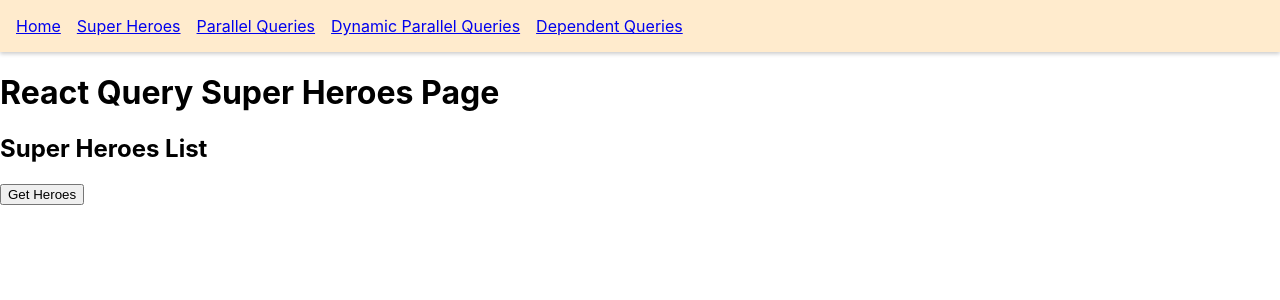
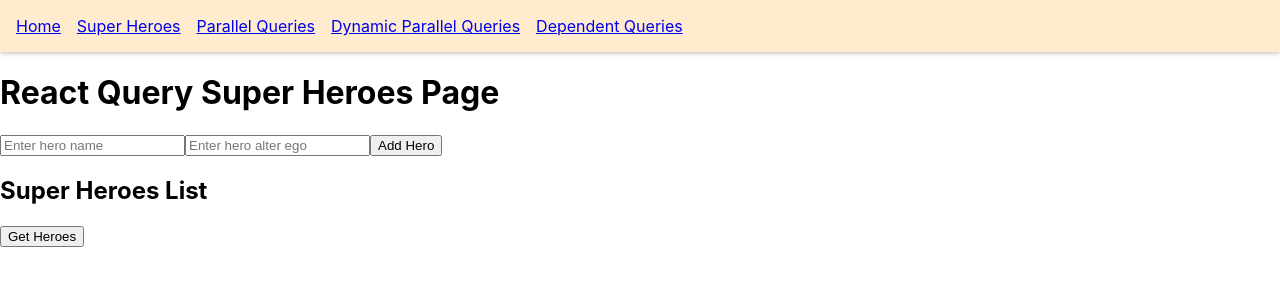
Before and after one commit to Nikola0790/React-query, a React (Create React App) app: page /rq-super-heroes in a window 1280 px wide. Shown: the top 300 px of the page. Built offline with nearby package versions, Linux system fonts and the light colour scheme.

Commit message:
Added mutation funcionality

```diff
--- a/src/components/RQSuperHeroesPage.js
+++ b/src/components/RQSuperHeroesPage.js
@@ -1,8 +1,12 @@
-import { useQuery } from "react-query";
+import { useState } from "react";
+import { useQuery, useMutation } from "react-query";
 import { Link } from "react-router-dom";
-import { getSuperHeroes } from "../service/service";
+import { getSuperHeroes, addNewHeroReq } from "../service/service";
 
 export const RQSuperHeroesPage = () => {
+  const [name, setName] = useState("");
+  const [alterEgo, setAlterEgo] = useState("");
+
   // enabled: boolean - Set this to false to disable this query from automatically running.
   // refetch: A function to manually refetch the query.
   // select - use for Data Transformation
@@ -17,8 +21,20 @@
     }
   );
 
-  if (isLoading || isFetching) {
-    return <p>Loading...</p>;
+  // ***************
+
+  const addNewHero = (name, alterEgo) => {
+    const hero = {name, alterEgo};
+    mutate(hero);
+  }
+
+  const { mutate } = useMutation(addNewHeroReq);
+
+  console.log("isFetching",isFetching)
+  console.log("isLoading",isLoading)
+
+  if (isFetching) {
+    /* return <p>Loading...</p>; */
   }
 
   if (isError) {
@@ -28,6 +44,11 @@
   return (
     <div>
       <h1>React Query Super Heroes Page</h1>
+      <div>
+        <input type="text" placeholder="Enter hero name" value={name} onChange={(e) => setName(e.target.value)}></input>
+        <input type="text" placeholder="Enter hero alter ego" value={alterEgo} onChange={(e) => setAlterEgo(e.target.value)}></input>
+        <button onClick={() => addNewHero(name, alterEgo)}>Add Hero</button>
+      </div>
       <h2>Super Heroes List</h2>
       <ul>
         {data?.data.map((superHero) => {
```
